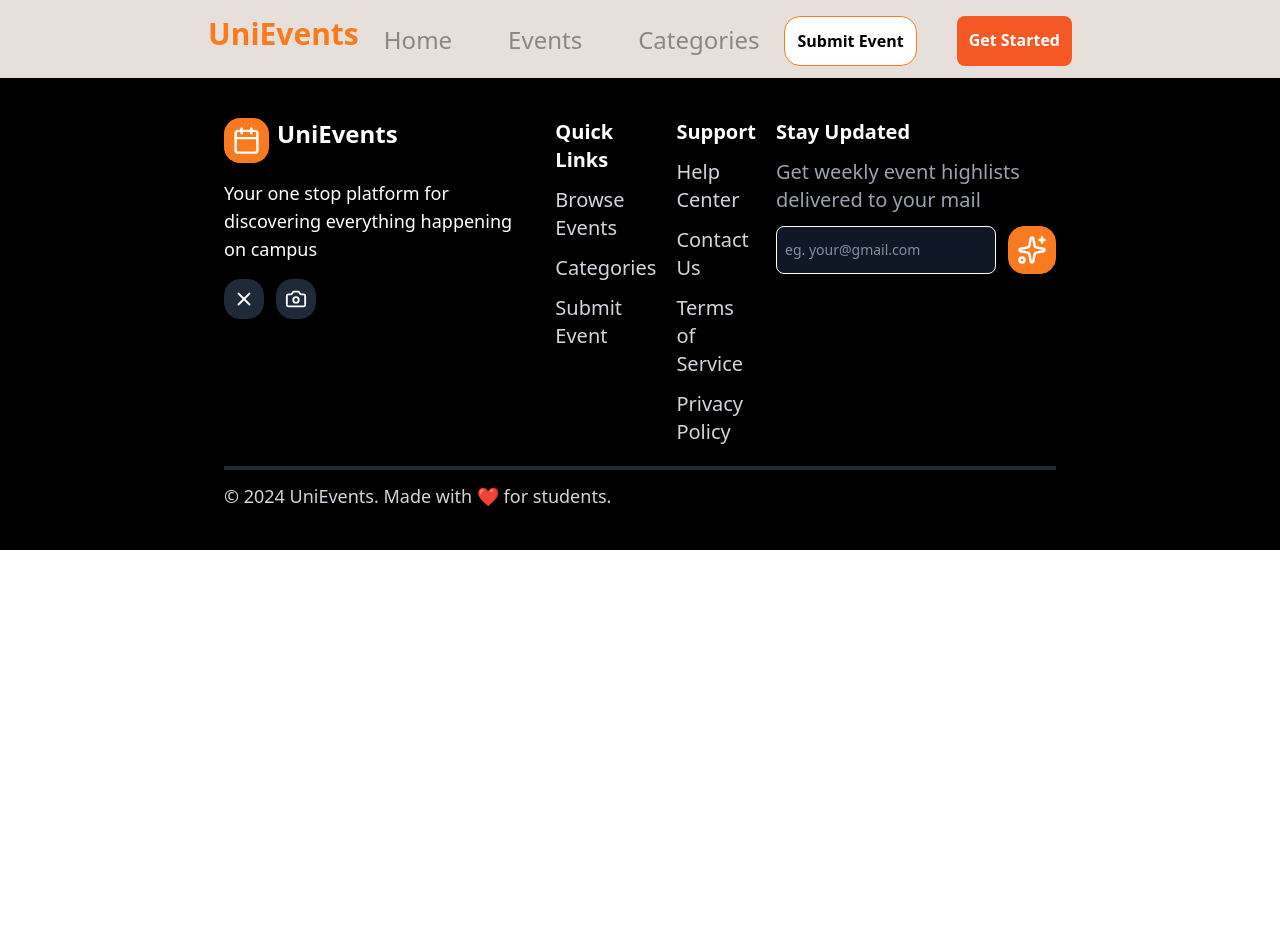
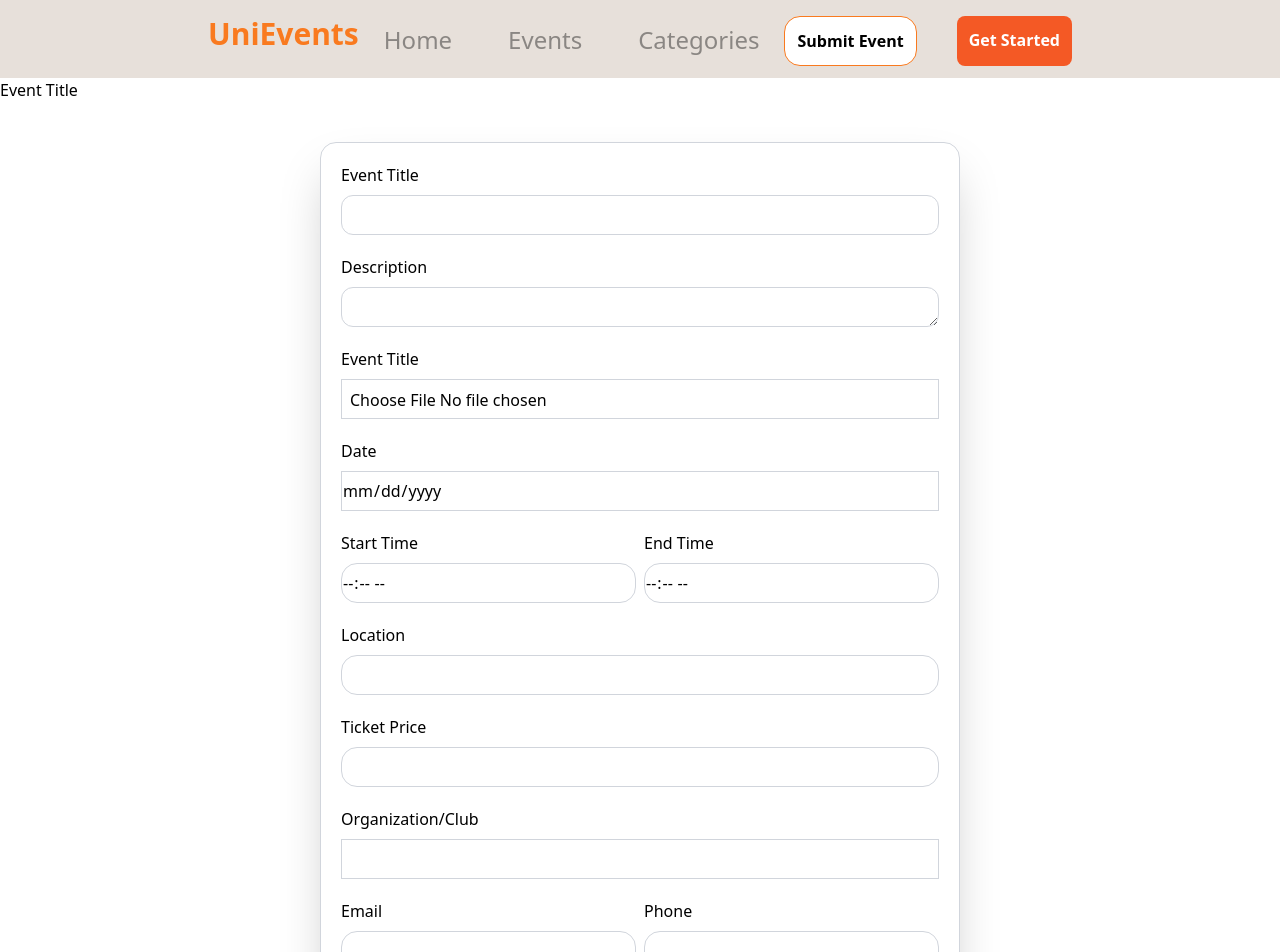
Before and after one commit to tebogo184/UniEvents, a React (Vite) app: page /UniEvents/request in a window 1280 px wide. Shown: the top 952 px of the page. Before the commit the page ends 800 px from the top, so only its background shows below. Built offline with nearby package versions, Linux system fonts and the light colour scheme; no server answers.

Commit message:
Created Approval and Request pages

```diff
--- a/src/App.jsx
+++ b/src/App.jsx
@@ -8,6 +8,9 @@ import Event from './Pages/Event'
 import AllEvents from './Pages/AllEvents'
 import Footer from './Components/Footer'
 import SubmitEvent from './Pages/Submit-Events'
+import Login from './Pages/Login'
+import Approval from './Pages/Approval'
+import Request from './Pages/Request'
 
 function App() {
 
@@ -20,6 +23,9 @@ function App() {
     <Route path='UniEvents/events/:eventID' element={<Event/>}/>
     <Route path='UniEvents/events'element={<AllEvents/>}/>
     <Route path='UniEvents/submitEvent' element={<SubmitEvent/>}/>
+    <Route path='UniEvents/adminLogin' element={<Login/>}/>
+    <Route path='UniEvents/approvals' element={<Approval/>}/>
+    <Route path='UniEvents/request' element={<Request/>}/>
    </Routes>
    <Footer/>
    </BrowserRouter>
--- /dev/null
+++ b/src/Pages/Approval.jsx
@@ -0,0 +1,38 @@
+import React from 'react'
+
+function Approval() {
+  return (
+
+    <div className='mb-5 mt-5' >
+
+        <div className='flex flex-col  justify-center items-center overflow-x-auto px-10 '>
+            <span className='text-3xl font-medium'>Event Request</span>
+            <table className='mb-5 mt-5 border border-gray-300 shadow-sm rounded-2xl  min-w-full px-5'>
+
+                <thead className='p-10 border-b border-gray-300 bg-gray-100'>
+                <tr className='text-lg font-medium'>
+                    <th className='px-16 py-3'>Event Title</th>
+                    <th className='px-16 py-3'>Organizer</th>
+                    <th className='px-16 py-3'>Date</th>
+                    <th className='px-16 py-3'>Start Time</th>
+                    <th className='px-16 py-3'>End Time</th>
+                    <th className='px-16 py-3'>Actions</th>
+                </tr>
+                </thead>
+                <tbody className='text-gray-700 font-medium'>
+                    <tr className=''>
+                        <td className='px-16 py-3'>Title</td>
+                        <td className='px-16 py-3'>Title</td>
+                        <td className='px-16 py-3'>Title</td>
+                        <td className='px-16 py-3'>Title</td>
+                        <td className='px-16 py-3'>Title</td>
+                        <td className='px-16 py-3'><button type="button" className='hover:text-sky-600 cursor-pointer border-b hover:border-b-sky-400 '>View More</button></td>
+                    </tr>
+                </tbody>
+            </table>
+        </div>
+    </div>
+  )
+}
+
+export default Approval
--- a/src/Pages/Login.jsx
+++ b/src/Pages/Login.jsx
@@ -0,0 +1,52 @@
+import React, { useState } from 'react'
+import { supabase } from '../Config/supabase'
+
+function Login() {
+    const [user,setUser]=useState({email:"",password:""});
+
+    const handleChange=(e)=>{
+
+        const {name,value}=e.target;
+        console.log(e.target);
+        setUser((prev)=>{return{...prev,[name]:value}});
+    }
+    const login=async ()=>{
+        if(user.email!=="" || user.password!==""){
+            console.log(user);
+            const {data,error}= await supabase.auth.signInWithPassword(user);
+
+        if(error){
+            console.log(error.message);
+        }else{
+            console.log(data)
+        }
+        }else{
+            console.log("empty")
+        }
+
+    }
+  return (
+    <div className='flex justify-center  p-10  mb-5'>
+
+        <form className='w-1/2 flex flex-col justify-center items-center gap-5 border border-gray-300 rounded-2xl shadow-2xl' action="">
+            <span className='text-4xl font-semibold'>Login</span>
+
+            <div className='pt-5 pl-20 pr-20  flex flex-col gap-5 w-full'>
+                <div className=' flex flex-col gap-2 w-full'>
+                <label className='' htmlFor="email">Email</label>
+                <input className='focus:outline-none focus:border-accent w-full border h-10 border-gray-300 rounded-xl' onChange={handleChange} value={user.email} type="email" name="email" id="" />
+            </div>
+            <div className='flex flex-col gap-2'>
+                <label className='' htmlFor="password">Password</label>
+                <input className='focus:outline-none focus:border-accent w-full border h-10 border-gray-300 rounded-xl'  onChange={handleChange} value={user.password} type="password" name="password" id="" />
+            </div>
+            </div>
+            <div className=' pl-20 pr-20 pb-10 w-full '>
+                <input className='border w-full bg-accent cursor-pointer text-white font-medium h-10 rounded-xl' onClick={login} type="button" value="Login" />
+            </div>
+        </form>
+    </div>
+  )
+}
+
+export default Login
--- /dev/null
+++ b/src/Pages/Request.jsx
@@ -0,0 +1,106 @@
+import React, { useState } from 'react'
+
+function Request() {
+     const [formData,setFormData]=useState({
+        title:"",
+        desrciption:"",
+        category:"",
+        image:"",
+        date:"",
+        startTime:"",
+        endTime:"",
+        location:"",
+        ticketPrice:"",
+            organization:"",
+            email:"",
+            phone:""
+
+
+    })
+   return (
+   <div className='mb-10'>
+
+       <span className=''>Event Title</span>
+      <div className='w-full'>
+         <form action="#" className='flex flex-col justify-center items-center w-full'>
+
+<div className='flex flex-col border border-gray-300 rounded-2xl w-1/2 p-5 mt-10 shadow-2xl gap-5'>
+
+
+        <div className='flex flex-col gap-2'>
+            <label className='' htmlFor="title">Event Title</label>
+            <input disabled  className='focus:outline-none border border-gray-300 rounded-xl h-10 focus:border-accent '  type="text" name="title" value={formData.title} id="title" />
+        </div>
+         <div className='flex flex-col gap-2'>
+            <label htmlFor="description">Description</label>
+            <textarea  value={formData.desrciption}className='focus:outline-none focus:border-accent h-10 border border-gray-300 rounded-xl' disabled type="text" name="description" id="" />
+        </div>
+
+         <div className='flex flex-col gap-2'>
+            <label htmlFor="image">Event Title</label>
+            <input disabled  value={formData.category} className='focus:outline-none border border-gray-300 focus:border-accent h-10 p-2' type="file" name="image" id="" />
+        </div>
+
+
+                 <div className='flex flex-col gap-2'>
+            <label htmlFor="date">Date</label>
+            <input disabled  value={formData.date} className='border border-gray-300 focus:outline-none focus:border-accent h-10' type="date" name="" id="" />
+
+            </div>
+            <div className='flex flex-row gap-2 justify-evenly w-full '>
+                 <div className='flex flex-col gap-2 w-1/2'>
+            <label htmlFor="startTime">Start Time</label>
+            <input disabled  value={formData.startTime} className='border border-gray-300 h-10 focus:border-accent rounded-2xl ' type="time" name="startTime" id="" />
+        </div>
+         <div className='flex flex-col gap-2 w-1/2'>
+            <label htmlFor="endTime">End Time</label>
+            <input disabled  value={formData.endTime} className='border border-gray-300 focus:border-accent h-10 rounded-2xl' type="time" name="endTime" id="" />
+        </div>
+            </div>
+
+
+             <div className='flex flex-col gap-2'>
+            <label htmlFor="location">Location</label>
+            <input disabled   value={formData.location} className='border border-gray-300  h-10 focus:outline focus:border-accent rounded-2xl' type="text" name="location" id="" />
+        </div>
+
+         <div className='flex flex-col gap-2'>
+            <label htmlFor="ticketPrice">Ticket Price</label>
+            <input disabled  value={formData.ticketPrice} className='border border-gray-300 h-10 focus:border-accent rounded-2xl' type="text" name="ticetPrice" id="" />
+        </div>
+
+
+
+
+                 <div className='flex flex-col gap-2'>
+            <label htmlFor="organization">Organization/Club</label>
+            <input disabled  value={formData.organization}  className='border border-gray-300 focus:outline-none focus:border-accent h-10' type="text" name="organization" id="" />
+
+            </div>
+            <div className='flex flex-row gap-2 justify-evenly w-full '>
+                 <div className='flex flex-col gap-2 w-1/2'>
+            <label htmlFor="email">Email</label>
+            <input disabled  value={formData.email}  className='border border-gray-300 h-10 focus:border-accent rounded-2xl ' type="email" name="email" id="" />
+        </div>
+         <div className='flex flex-col gap-2 w-1/2'>
+            <label htmlFor="phone">Phone</label>
+            <input disabled  value={formData.phone}  className='border border-gray-300 focus:border-accent h-10 rounded-2xl' type="tel" name="phone" id="" />
+        </div>
+            </div>
+
+
+
+        <div className='flex flex-row justify-between'>
+            <input className='text-white bg-green-400 p-1 w-26 font-semibold rounded-xl cursor-pointer'  type="button" value="Approve"  />
+            <input className='text-white bg-red-400 p-1 w-26 font-semibold rounded-xl cursor-pointer'  type="button" value="Decline" />
+        </div>
+</div>
+       </form>
+
+      </div>
+        </div>
+
+  )
+}
+
+export default Request
--- a/src/Pages/Submit-Events.jsx
+++ b/src/Pages/Submit-Events.jsx
@@ -1,12 +1,13 @@
 import React, { useState } from 'react'
+import { supabase } from '../Config/supabase';
 
 function submitEvents() {
     const [formData,setFormData]=useState({
     title:"",
     desrciption:"",
     category:"",
-    image:"",
     date:"",
+    filePath:"",
     startTime:"",
     endTime:"",
     location:"",
@@ -17,15 +18,39 @@ function submitEvents() {
 
 
 })
+const [image,setImage]=useState(null);
 const handleChange=(e)=>{
 
   const {name,value}=e.target;
   setFormData(()=>{ return {...prev,[name]:value}});
 }
+const onSubmit=async()=>{
+
+
+  let filePath=formData.organization+"/"+image.name;
+
+  const {data,error}=supabase.storage.from("images").upload(filePath,image);
+  console.log(data,error);
+  if(!error){
+
+    const {data,error}=supabase.from("Event").insert(formData)
+  }
+
+
+}
+const handleSelectImage=(e)=>{
+
+  let file=e.target.files[0];
+  console.log(file)
+  if(file){
+    setImage(file);
+  }
+
+}
 
   return (
-    <div>
-        <div className=''>
+
+        <div className='mb-10'>
            <div className='w-full pl-52 pt-4'>
              <span className='text-6xl font-semibold'>Share your event</span>
             <p className='text-lg text-gray-700 wrap-break-word w-1/3 mt-5'>Got an exciting event coming up? Submit it here and reach thousands of students on campus. Our team will review your submission and get back to you within 24-48 hours.</p>
@@ -34,7 +59,7 @@ const handleChange=(e)=>{
 
       <div className='w-full'>
          <form action="#" className='flex flex-col justify-center items-center w-full'>
-        <div className='flex flex-col border border-gray-300 shadow-2xl p-5 rounded-2xl w-1/3 gap-4'>
+        <div className='flex flex-col border border-gray-300 shadow-2xl p-5 rounded-2xl w-1/2 gap-4'>
            <div className='flex flex-col'>
              <span className='text-2xl font-semibold'>Event Details</span>
         <span className='text-gray-700 '>Tell us about your event</span>
@@ -46,16 +71,19 @@ const handleChange=(e)=>{
         </div>
          <div className='flex flex-col gap-2'>
             <label htmlFor="description">Description</label>
-            <textarea onChange={handleChange} value={formData.desrciption}className='focus:outline-none focus:border-accent h-10 border border-gray-300 rounded-xl' type="text" name="description" id="" />
+            <textarea onChange={handleChange} value={formData.desrciption}className='focus:outline-none focus:border-accent h-10 border border-gray-300 rounded-xl' type="text" name="description" id="" required />
         </div>
 
          <div className='flex flex-col gap-2'>
-            <label htmlFor="image">Event Title</label>
-            <input onChange={handleChange} value={formData.category} className='focus:outline-none border border-gray-300 focus:border-accent h-10 p-2' type="file" name="image" id="" />
+            <label htmlFor="image">Category</label>
+            <input onChange={handleChange} value={formData.category} className='focus:outline-none border border-gray-300 focus:border-accent h-10 p-2 rounded-xl' type="text" name="image" id="" required />
+        </div>
+        <div className='flex flex-col gap-2'>
+            <label htmlFor="image">Event Poster</label>
+            <input onChange={handleSelectImage}  className='focus:outline-none border border-gray-300 focus:border-accent h-10 p-2 rounded-xl' type="file" accept='image/*'  name="image" id="" required />
         </div>
 
-        </div>
-        <div className='flex flex-col border border-gray-300 rounded-2xl w-1/3 p-5 mt-10 shadow-2xl gap-5'>
+
           <div className='flex flex-col'>
               <span className='text-2xl font-semibold'>Date & Time</span>
             <span className='text-gray-700'>When is your event happening</span>
@@ -63,21 +91,20 @@ const handleChange=(e)=>{
 
                  <div className='flex flex-col gap-2'>
             <label htmlFor="date">Date</label>
-            <input onChange={handleChange} value={formData.date} className='border border-gray-300 focus:outline-none focus:border-accent h-10' type="date" name="" id="" />
+            <input onChange={handleChange} value={formData.date} className='border border-gray-300 focus:outline-none focus:border-accent h-10 rounded-xl' type="date" name="" id="" required />
 
             </div>
             <div className='flex flex-row gap-2 justify-evenly w-full '>
                  <div className='flex flex-col gap-2 w-1/2'>
             <label htmlFor="startTime">Start Time</label>
-            <input onChange={handleChange} value={formData.startTime} className='border border-gray-300 h-10 focus:border-accent rounded-2xl ' type="time" name="startTime" id="" />
+            <input onChange={handleChange} value={formData.startTime} className='border border-gray-300 h-10 focus:border-accent rounded-xl ' type="time" name="startTime" id="" required />
         </div>
          <div className='flex flex-col gap-2 w-1/2'>
             <label htmlFor="endTime">End Time</label>
-            <input onChange={handleChange} value={formData.endTime} className='border border-gray-300 focus:border-accent h-10 rounded-2xl' type="time" name="endTime" id="" />
+            <input onChange={handleChange} value={formData.endTime} className='border border-gray-300 focus:border-accent h-10 rounded-xl' type="time" name="endTime" id="" required />
         </div>
             </div>
-        </div>
-        <div className='flex flex-col w-1/3 border border-gray-300 mt-10 p-5 rounded-2xl shadow-2xl gap-2'>
+
            <div className='flex flex-col '>
               <span className='text-2xl font-semibold '>Location & Capacity</span>
             <span className='text-gray-700'>Where will this event take place?</span>
@@ -85,16 +112,14 @@ const handleChange=(e)=>{
            </div>
              <div className='flex flex-col gap-2'>
             <label htmlFor="location">Location</label>
-            <input  onChange={handleChange} value={formData.location} className='border border-gray-300  h-10 focus:outline focus:border-accent rounded-2xl' type="text" name="location" id="" />
+            <input  onChange={handleChange} value={formData.location} className='border border-gray-300  h-10 focus:outline focus:border-accent rounded-xl' type="text" name="location" id="" required />
         </div>
 
          <div className='flex flex-col gap-2'>
             <label htmlFor="ticketPrice">Ticket Price</label>
-            <input onChange={handleChange} value={formData.ticketPrice} className='border border-gray-300 h-10 focus:border-accent rounded-2xl' type="text" name="ticetPrice" id="" />
-        </div>
+            <input onChange={handleChange} value={formData.ticketPrice} className='border border-gray-300 h-10 focus:border-accent rounded-xl' type="text" name="ticetPrice" id="" required />
         </div>
 
- <div className='flex flex-col border border-gray-300 rounded-2xl w-1/3 p-5 mt-10 shadow-2xl gap-5'>
           <div className='flex flex-col'>
               <span className='text-2xl font-semibold'>Organization Information</span>
             <span className='text-gray-700'>Tell us more about your organization</span>
@@ -102,31 +127,32 @@ const handleChange=(e)=>{
 
                  <div className='flex flex-col gap-2'>
             <label htmlFor="organization">Organization/Club</label>
-            <input onChange={handleChange} value={formData.organization}  className='border border-gray-300 focus:outline-none focus:border-accent h-10' type="text" name="organization" id="" />
+            <input onChange={handleChange} value={formData.organization}  className='border border-gray-300 focus:outline-none focus:border-accent h-10 rounded-xl' type="text" name="organization" id="" required />
 
             </div>
             <div className='flex flex-row gap-2 justify-evenly w-full '>
                  <div className='flex flex-col gap-2 w-1/2'>
             <label htmlFor="email">Email</label>
-            <input onChange={handleChange} value={formData.email}  className='border border-gray-300 h-10 focus:border-accent rounded-2xl ' type="email" name="email" id="" />
+            <input onChange={handleChange} value={formData.email}  className='border border-gray-300 h-10 focus:border-accent rounded-xl ' type="email" name="email" id="" required />
         </div>
          <div className='flex flex-col gap-2 w-1/2'>
             <label htmlFor="phone">Phone</label>
-            <input onChange={handleChange} value={formData.phone}  className='border border-gray-300 focus:border-accent h-10 rounded-2xl' type="tel" name="phone" id="" />
+            <input onChange={handleChange} value={formData.phone}  className='border border-gray-300 focus:border-accent h-10 rounded-xl' type="tel" name="phone" id="" required />
         </div>
             </div>
-        </div>
+
 
 
         <div className='flex flex-row justify-between'>
-            <input type="button" value="Submit"  />
-            <input type="button" value="Cancel" />
+            <input className='text-white bg-green-400 p-1 w-26 font-semibold rounded-xl cursor-pointer' type="button" value="Submit"  />
+            <input className='text-white bg-red-400 p-1 w-26 font-semibold rounded-xl cursor-pointer' type="button" value="Cancel" />
         </div>
+      </div>
        </form>
 
       </div>
         </div>
-    </div>
+
   )
 }
 
```
